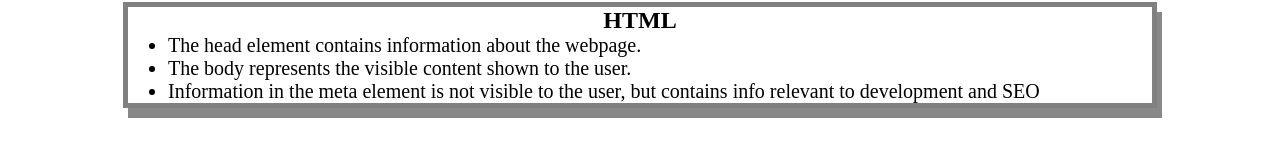
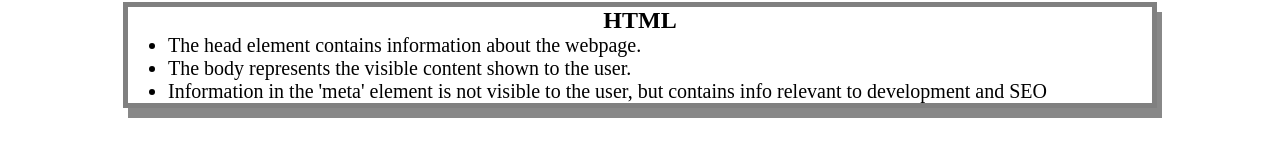
Before and after one commit to TGray95/prework-study-guide, a plain HTML site: page index.html in a window 1280 px wide. Shown: the part 158-304 px from the top of the page. Drawn offline with Linux system fonts and the light colour scheme.

Commit message:
updated project README file

```diff
--- a/index.html
+++ b/index.html
@@ -19,7 +19,7 @@
         <ul>
           <li>The head element contains information about the webpage.</li>
           <li>The body represents the visible content shown to the user.</li>
-          <li>Information in the meta element is not visible to the user, but contains info relevant to development and SEO</li>
+          <li>Information in the 'meta' element is not visible to the user, but contains info relevant to development and SEO</li>
         </ul>
       </section>
       <section class="card" id="css-section">
```
Also changed, not shown: 1 other file.
